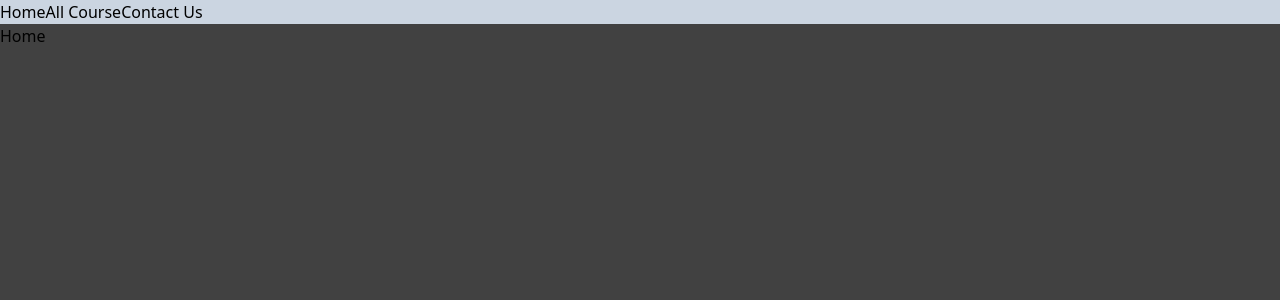
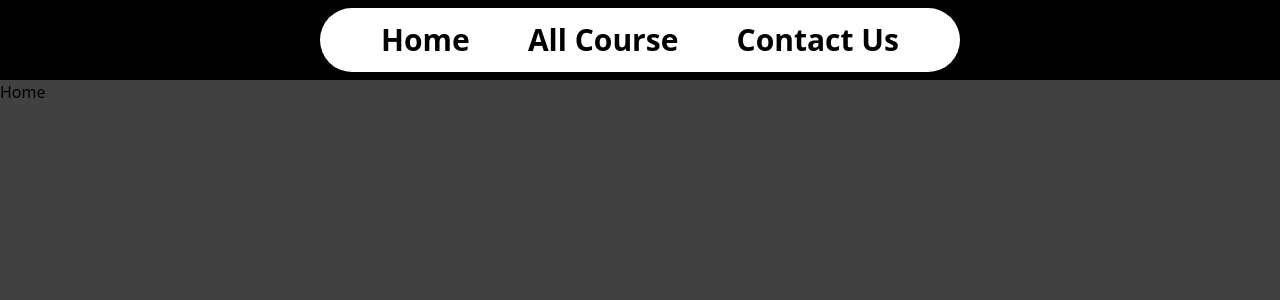
Before and after one commit to RohitBMalviya/Nextjs-Typescript-MusicAcademy, a Next.js app in the folder next-typescript/: page / in a window 1280 px wide. Shown: the top 300 px of the page. Built offline with nearby package versions, Linux system fonts and the light colour scheme.

Commit message:
trying the responsiveness

```diff
--- a/next-typescript/src/components/Navbar.tsx
+++ b/next-typescript/src/components/Navbar.tsx
@@ -3,10 +3,18 @@ import Link from "next/link";
 export default function Navbar() {
   return (
     <>
-      <nav className="bg-slate-300">
-        <Link href={"/"}>Home</Link>
-        <Link href={"/allcourse"}>All Course</Link>
-        <Link href={"/contactus"}>Contact Us</Link>
+      <nav className="bg-black  w-full flex justify-center items-center space-y-4 h-20 ">
+        <ul className="min-[400px]:flex hidden lg:flex md:flex sm:flex justify-around items-center text-3xl font-semibold text- h-16 bg-white lg:w-1/2 rounded-full px-8">
+          <li>
+            <Link href={"/"}>Home</Link>
+          </li>
+          <li>
+            <Link href={"/allcourse"}>All Course</Link>
+          </li>
+          <li>
+            <Link href={"/contactus"}>Contact Us</Link>
+          </li>
+        </ul>
       </nav>
     </>
   );
```
